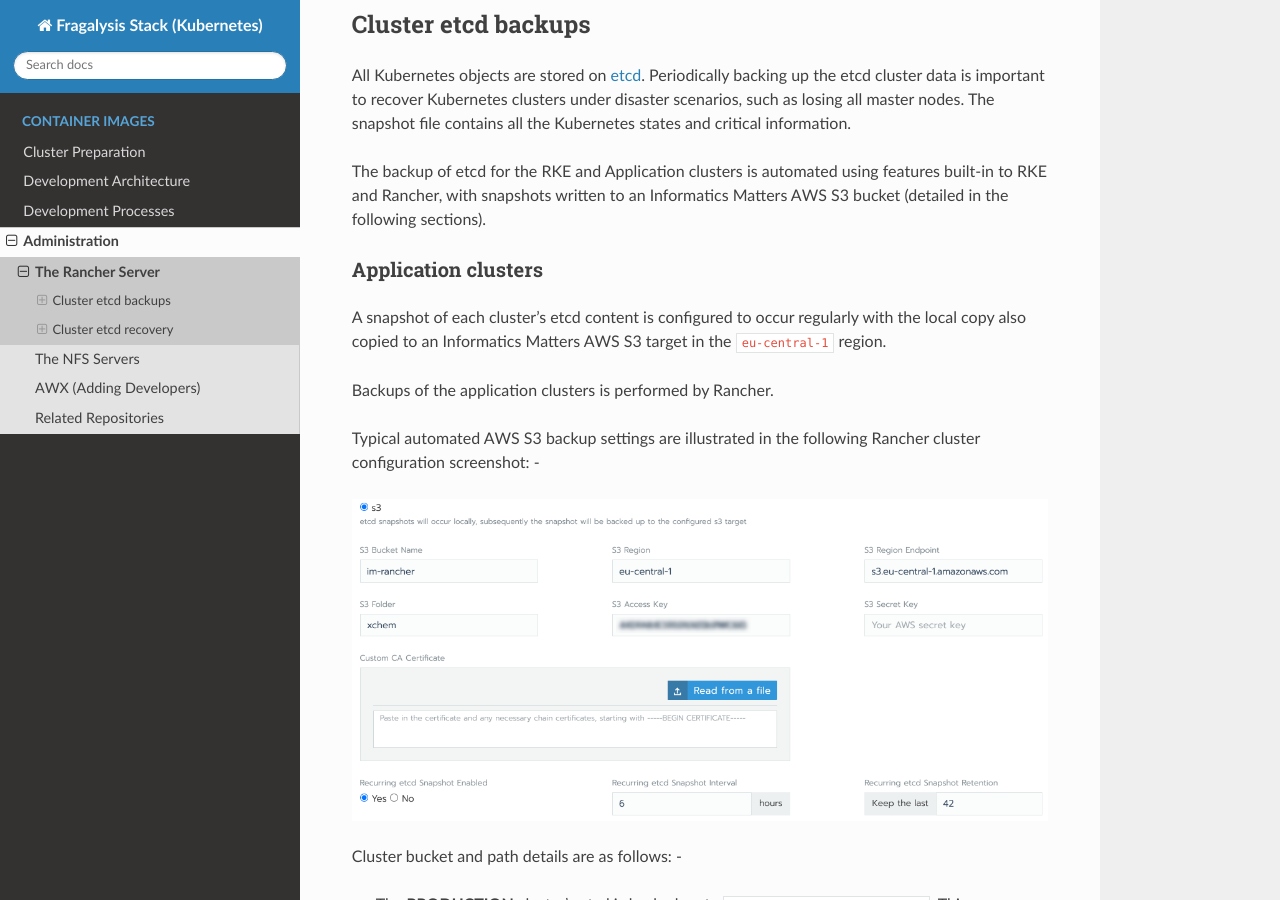
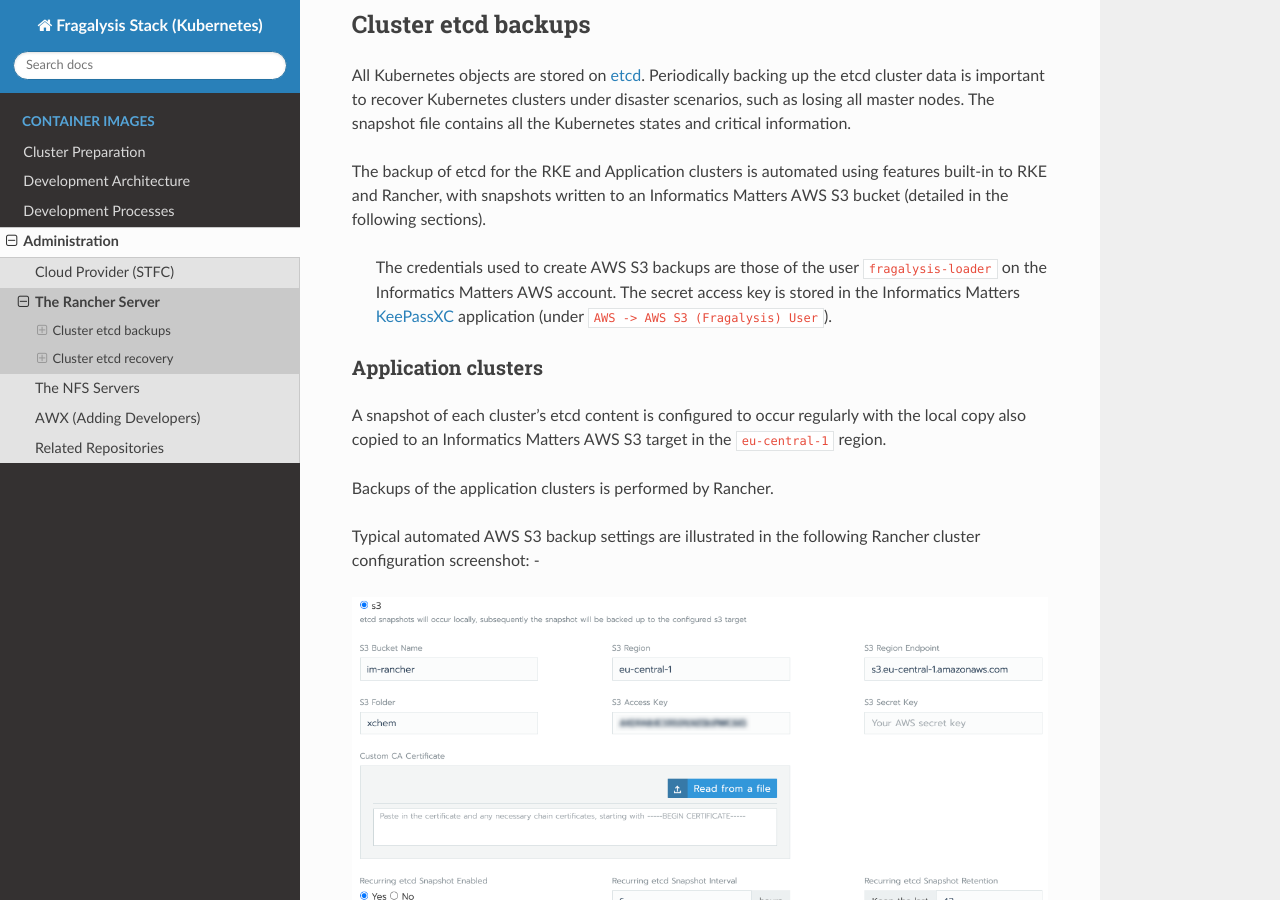
Before and after one commit to InformaticsMatters/dls-fragalysis-stack-kubernetes, a Sphinx documentation site: the page built from docs/source/administration/rancher.rst, in a window 1280 px wide and 900 px high, scrolled down 1307 px. Built offline with Sphinx 7.4.7 and the Read the Docs theme 2.0.0, drawn with Linux system fonts in a browser that asks for light colours; formulas are drawn with MathJax 3.

Commit message:
- Adds notes on STFC provider
- Adds details of AWS user

```diff
--- a/docs/source/administration/index.rst
+++ b/docs/source/administration/index.rst
@@ -9,6 +9,7 @@
 ..  toctree::
     :maxdepth: 1
 
+    cloud-stfc
     rancher
     nfs-configuration
     awx
--- a/docs/source/administration/rancher.rst
+++ b/docs/source/administration/rancher.rst
@@ -43,6 +43,13 @@
 The backup of etcd for the RKE and Application clusters is automated using
 features built-in to RKE and Rancher, with snapshots written to an Informatics
 Matters AWS S3 bucket (detailed in the following sections).
+
+.. epigraph::
+
+    The credentials used to create AWS S3 backups are those of the user
+    ``fragalysis-loader`` on the Informatics Matters AWS account. The
+    secret access key is stored in the Informatics Matters `KeePassXC`_
+    application (under ``AWS -> AWS S3 (Fragalysis) User``).
 
 Application clusters
 ====================
@@ -117,6 +124,7 @@
 .. _deployment repository: https://github.com/InformaticsMatters/dls-fragalysis-stack-kubernetes
 .. _etcd: https://etcd.io
 .. _example rke scenarios: https://rancher.com/docs/rke/latest/en/etcd-snapshots/example-scenarios/
+.. _keepassxc: https://keepassxc.org
 .. _rancher: https://rancher.com/products/rancher/
 .. _restoring a cluster from backup: https://rancher.com/docs/rancher/v2.x/en/cluster-admin/restoring-etcd/
 .. _restoring backups—kubernetes: https://rancher.com/docs/rancher/v2.x/en/backups/restorations/ha-restoration/
```
Also changed, not shown: docs/source/administration/cloud-stfc.rst (added, +35 -0 lines).
